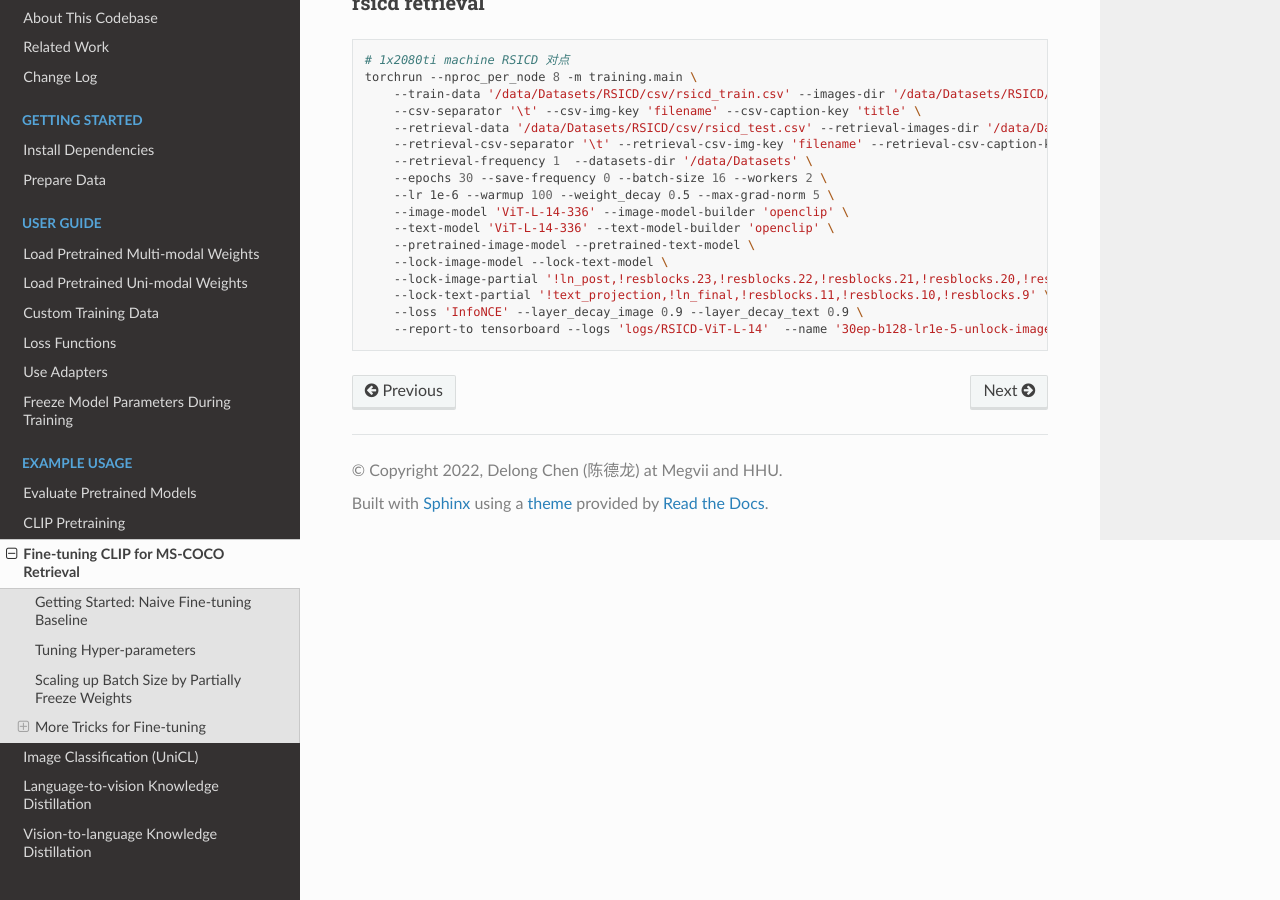
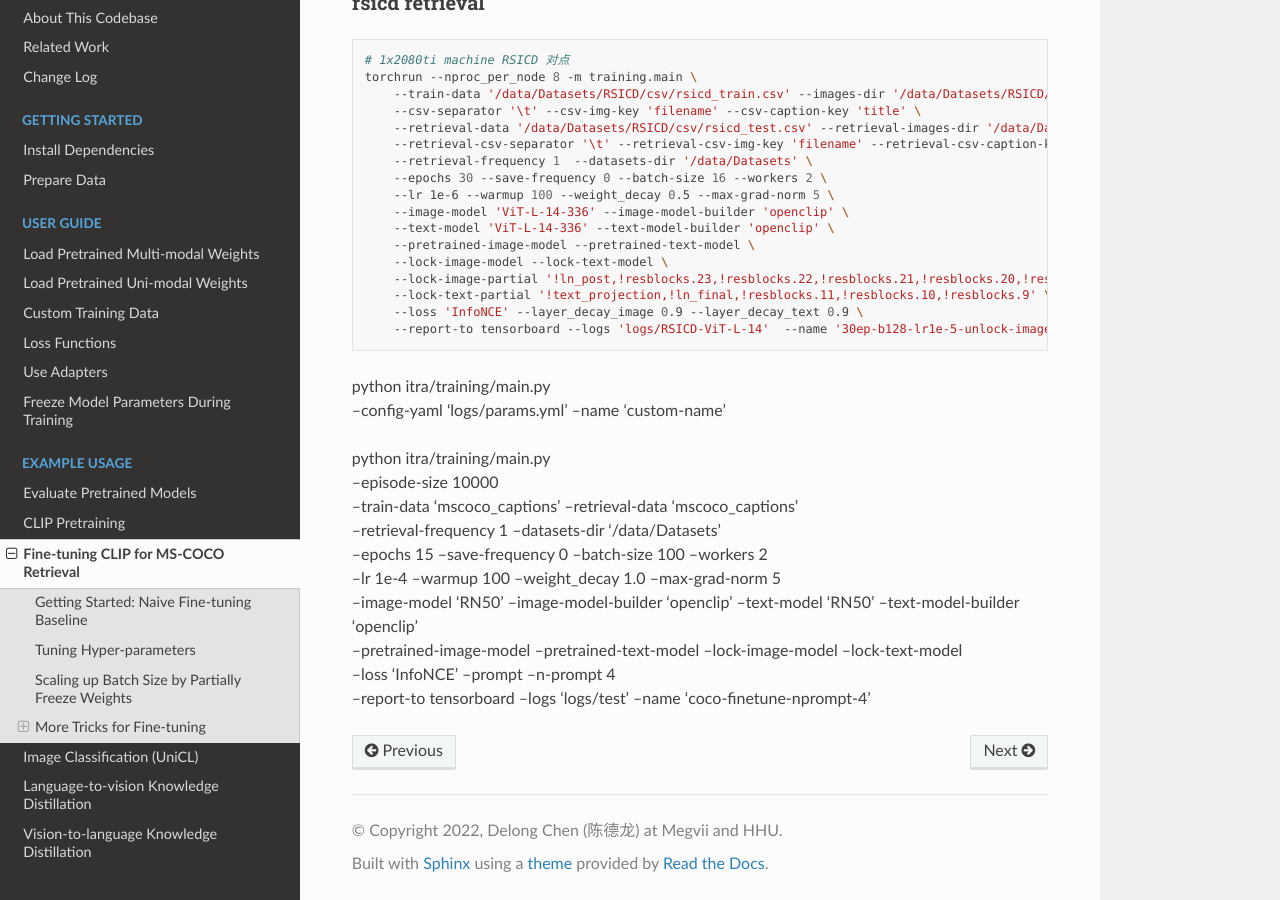
Before and after one commit to ChenDelong1999/ITRA-Documentations, a Sphinx documentation site: the page built from source/Contents/example-usage/clip-finetuning.md, in a window 1280 px wide and 900 px high, scrolled down 5539 px. Built offline with Sphinx 7.4.7 and the Read the Docs theme 2.0.0, drawn with Linux system fonts in a browser that asks for light colours.

````diff
--- a/source/Contents/example-usage/clip-finetuning.md
+++ b/source/Contents/example-usage/clip-finetuning.md
@@ -284,3 +284,18 @@
     --loss 'InfoNCE' --layer_decay_image 0.9 --layer_decay_text 0.9 \
     --report-to tensorboard --logs 'logs/RSICD-ViT-L-14'  --name '30ep-b128-lr1e-5-unlock-image-text-last0.75-lldr0.9'
 ```
+
+
+python itra/training/main.py \
+    --config-yaml 'logs/params.yml' --name 'custom-name'
+
+python itra/training/main.py \
+    --episode-size 10000 \
+    --train-data 'mscoco_captions' --retrieval-data 'mscoco_captions' \
+    --retrieval-frequency 1 --datasets-dir '/data/Datasets' \
+    --epochs 15 --save-frequency 0 --batch-size 100 --workers 2 \
+    --lr 1e-4 --warmup 100 --weight_decay 1.0 --max-grad-norm 5 \
+    --image-model 'RN50' --image-model-builder 'openclip' --text-model 'RN50' --text-model-builder 'openclip'\
+    --pretrained-image-model --pretrained-text-model --lock-image-model --lock-text-model \
+    --loss 'InfoNCE' --prompt --n-prompt 4 \
+    --report-to tensorboard --logs 'logs/test'  --name 'coco-finetune-nprompt-4'
````
Also changed, not shown: source/Contents/getting-started/install-dependencies.md (+1 -1 lines), source/index.rst (+11 -5 lines), source/Contents/assets/modular.png (added).
